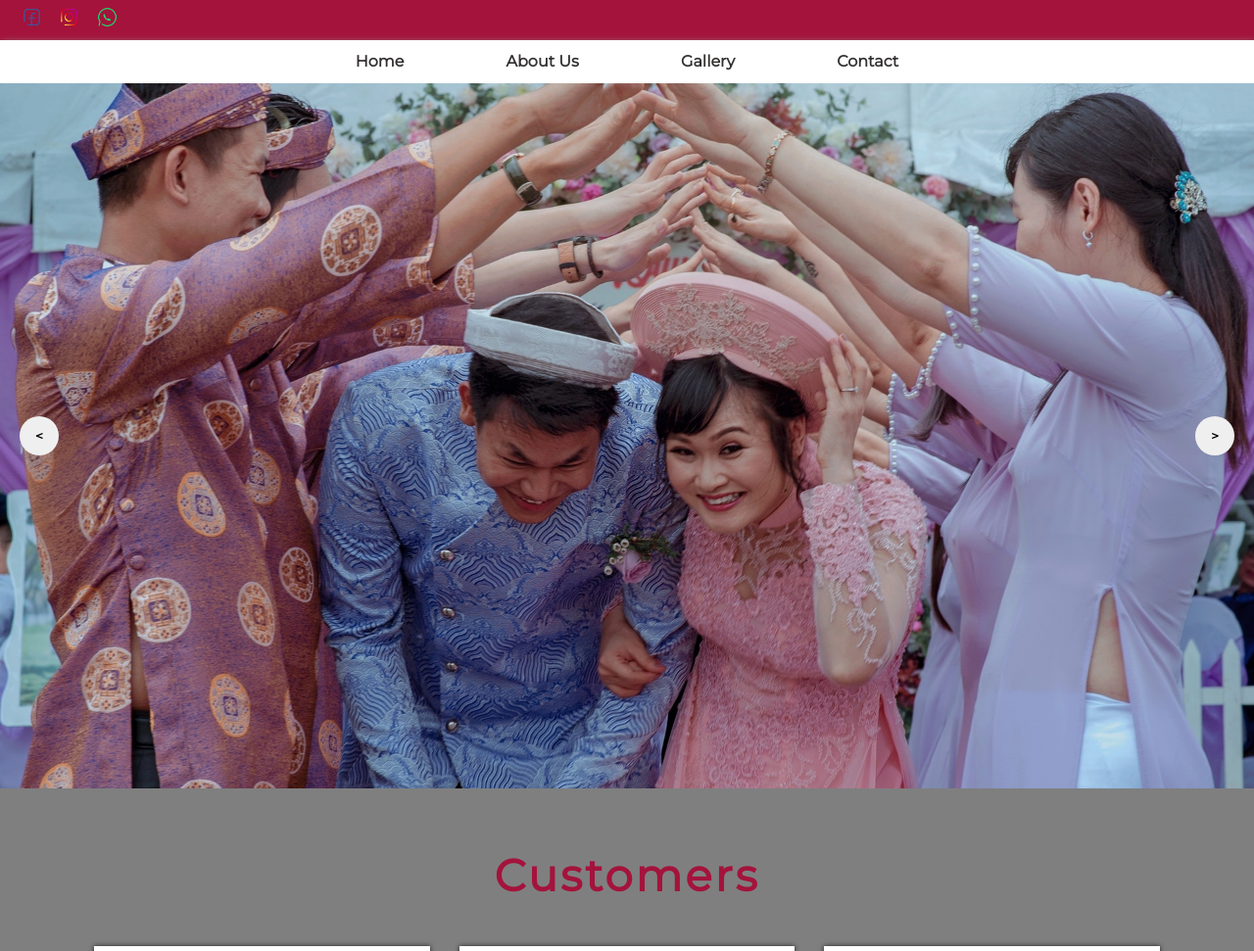
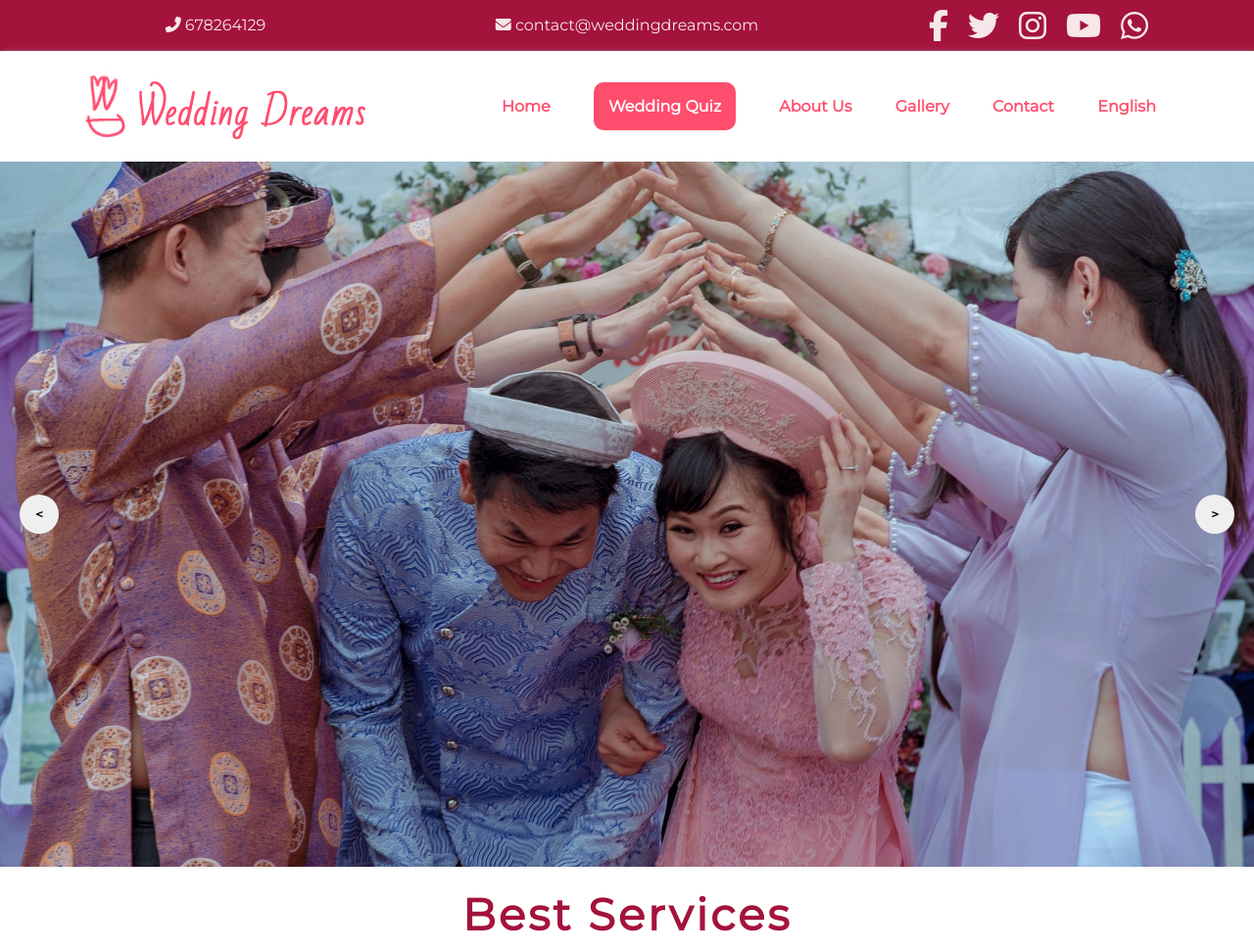
Before and after one commit to emontejomartinez/weddingDreams, a plain HTML site: page weddingDreams/web/index.html in a window 1280 px wide. Shown: the top 971 px of the page at 98% size. Drawn offline with Linux system fonts and the light colour scheme.

Commit message:
nav y otras cosas

```diff
--- a/weddingDreams/web/css/footer_style.css
+++ b/weddingDreams/web/css/footer_style.css
@@ -1,6 +1,7 @@
 /* FOOTER */
 
-.flex{
+.fa{
+    font-size: 25px;
     display: flex;
     flex-direction: column;
     justify-content: center;
@@ -16,18 +17,6 @@
 .footer h2{
     margin-bottom: 5px;
 }
-.footer a{
-    color: #fff;
-    text-decoration: underline;
-    text-decoration-color: transparent;
-    transition: 1s;
-}
-
-.footer a:hover{
-    text-decoration-color: white;
-    color: var(--light);
-    opacity: 1;
-}
 
 .footer-container{
     width: 85vw;
@@ -36,22 +25,21 @@
 }
 
 .footer-container p, .footer-container a, .footer-container span{
-    opacity: 0.8;
+    opacity: 0.9;
 }
-
 
 .useful_links a{
     display: block;
 }
 
-.social-icons{
+.social-icons-bot{
     list-style: none;
     display: flex;
     justify-content: start;
     padding: 15px 0;
 }
 
-.social-icons li{
+.social-icons-bot a{
     margin: 0 10px;
     width: 50px;
     height: 50px;
@@ -60,12 +48,14 @@
     border-radius: 50%;
     transition: var(--transition);
     cursor: pointer;
+    text-decoration: none;
 }
 
-.social-icons li:hover{
+.social-icons-bot a:hover{
     background: var(--medium);
     color: white;
 }
+
 .contact-item span{
     display: block;
 }
@@ -78,6 +68,20 @@
     text-align:center;
     opacity: 0.6;
     margin-bottom:0;
+}
+
+.useful_links  a, .copyright a{
+    color: #fff;
+    text-decoration: underline;
+    text-decoration-color: transparent;
+    transition: 1s;
+}
+
+
+.useful_links a:hover, .copyright a:hover{
+    text-decoration-color: white;
+    color: var(--light);
+    opacity: 1;
 }
 
 @media (min-width: 320px){
--- a/weddingDreams/web/css/index_style.css
+++ b/weddingDreams/web/css/index_style.css
@@ -16,55 +16,92 @@
   font-family: "Montserrat", sans-serif;
 }
 
-/* Social compo */
-.social_nav {
+/* Social Nav */
+
+.social_nav{
   background-color: var(--dark);
-  width: 100%;
-  text-align: left;
-  font-size: 13px;
-  padding: 0px 15px;
+  padding: 10px;
+  display: grid;
+  grid-template-columns: repeat(3, 1fr);
 }
 
-.social_nav img {
-  width: 35px;
+.social-item{
+  color: #fff;
+  opacity: 0.9;
+  align-self: center;
+  justify-self: center;
 }
 
-.social_nav li {
-  display: inline-block;
+.social-icons-top{
+  display: flex;
+  justify-content: start;
 }
 
-.social_nav a {
+.social-icons-top a{
+  margin: 0 10px;
+  color: #fff;
+  border-radius: 50%;
+  transition: var(--transition);
+  cursor: pointer;
   text-decoration: none;
-  color: #313033;
+}
+
+.social-icons-top a:hover{
+  color: var(--light);
+}
+
+/* Principal Nav */
+
+.principal_nav {
+  background-color: #ffffffc9;
+  box-shadow: 2px 2px 7px #929292;
+  display: flex;
+  justify-content: space-between;
+  align-items: center;
+}
+
+.navbar-brand{
+  margin: 15px 0 15px 80px;
+}
+
+.navbar-brand img{
+  width: 300px;
+}
+
+.navbar-nav{
+  margin-right: 80px;
+}
+
+.navbar-nav li{
+  display: inline-block;
+  padding: 20px;
+}
+
+.navbar-nav a{
+  text-decoration: none;
+  color: var(--medium);
   font-weight: bold;
 }
 
-.social_nav a:hover {
-  color: #fff;
+.navbar-nav a:hover {
+  color: var(--dark);
 }
 
-/* nav compo style */
-.principal_nav {
-  background-color: #ffffffc9;
-  width: 100%;
-  text-align: center;
-  box-shadow: 2px 2px 7px #929292;
+.active{
+  padding: 15px;
+  background-color: var(--medium);
+  border-radius: 10px;
+  color: #fff !important;
 }
 
-.principal_nav li {
-  display: inline-block;
-  padding: 10px 50px;
+.active:hover{
+  background-color: var(--light);
 }
 
-.principal_nav a {
-  text-decoration: none;
-  color: #333030;
-  font-weight: bold;
-}
 
-.principal_nav a:hover {
-  color: #000000;
-}
+
+
+
 
 body {
     line-height: 1.5;
--- a/weddingDreams/web/css/review_style.css
+++ b/weddingDreams/web/css/review_style.css
@@ -23,6 +23,7 @@ img{
     margin: 15px 0;
 }
 
+/* customers */
 .sec-width{
     width: 85vw;
     margin: 0 auto!important;
--- a/weddingDreams/web/index.html
+++ b/weddingDreams/web/index.html
@@ -12,25 +12,43 @@
     <title>Wedding Dreams</title>
 </head>
 <body>
-    <nav>
-     <ul class="social_nav">
-         <li><a href="#"><img src="img/social_nav_icon/facebook.png"></a></li>
-         <li><a href="#"><img src="img/social_nav_icon/instagram.png"></a></li>
-         <li><a href="#"><img src="img/social_nav_icon/whatsapp.png"></a></li>
-         <li><a href="#"><ims src="img/social_nav_icon/youtube.png"></a></li>
-     </ul>
+    <nav class="social_nav">
+        <div class="social-item">
+            <span><i class="fas fa-phone-alt"></i></span>
+            <span>678264129</span>
+        </div>
+
+        <div class="social-item">
+            <span><i class="fas fa-envelope"></i></span>
+            <span>contact@weddingdreams.com</span>
+        </div>
+
+        <div class="social-item social-icons-top">
+            <a href="#" class="fa fa-facebook fa-2x"></a>
+            <a href="#" class="fa fa-twitter fa-2x"></a>
+            <a href="#" class="fa fa-instagram fa-2x"></a>
+            <a href="#" class="fa fa-youtube fa-2x"></a>
+            <a href="#" class="fa fa-whatsapp fa-2x"></a>
+        </div>
     </nav>
 
-    <nav>
-       <ul class="principal_nav">
-           <li><a href="#">Home</a></li>
-           <li><a href="#">About Us</a></li>
-           <li><a href="#">Gallery</a></li>
-           <li><a href="#">Contact</a></li>
-       </ul>
+    <nav class="principal_nav">
+        <!-- Brand/logo -->
+        <a class="navbar-brand" href="#">
+            <img src="img/logo.png" alt="logo">
+        </a>
+        <!-- Links -->
+        <ul class="navbar-nav">
+            <li><a href="#">Home</a></li>
+            <li><a href="#" class="active">Wedding Quiz</a></li>
+            <li><a href="#">About Us</a></li>
+            <li><a href="#">Gallery</a></li>
+            <li><a href="#">Contact</a></li>
+            <li><a href="#">English</a></li>
+        </ul>
     </nav>
 
-    <div class="carousel">
+    <header class="carousel">
         <div class="carousel__item carousel__item--visible">
             <img src="img/carousel/principalCarousel(1).jpg" />
         </div>
@@ -44,9 +62,20 @@
             <button id="carousel__button--prev" aria-label="Previous slide"><</button>
             <button id="carousel__button--next" aria-label="Next slide">></button>
         </div>
-    </div>
+    </header>
 
-    <section class="customers" id="customers">
+    <section class="services">
+        <div class="title">
+            <h2>Best Services</h2>
+        </div>
+
+        <div class="services-container">
+
+        </div>
+
+    </section>
+
+    <section class="customers">
         <div class="sec-width">
             <div class="title">
                 <h2>Customers</h2>
@@ -82,7 +111,6 @@
             </div>
         </div>
     </section>
-    <!-- end of body content -->
 
     <footer class="footer">
         <section class="footer-container">
@@ -95,11 +123,13 @@
 
             <div>
                 <h2>Connect With Us</h2>
-                <ul class="social-icons">
-                    <li class="flex"><i class="fa fa-facebook fa-2x"></i></li><!-- facebook icon -->
-                    <li class="flex"><i class="fa fa-twitter fa-2x"></i></li><!-- twitter icon -->
-                    <li class="flex"><i class="fa fa-instagram fa-2x"></i></li><!-- instagram icon -->
-                </ul>
+                <div class="social-icons-bot">
+                    <a href="#" class="fa fa-facebook fa-2x"></a>
+                    <a href="#" class="fa fa-twitter fa-2x"></a>
+                    <a href="#" class="fa fa-instagram fa-2x"></a>
+                    <a href="#" class="fa fa-youtube fa-2x"></a>
+                    <a href="#" class="fa fa-whatsapp fa-2x"></a>
+                </div>
             </div>
 
             <div>
@@ -139,6 +169,7 @@
             </div>
         </section>
     </footer>
+
     <script src="shared/js/carousel.js"></script>
 </body>
 </html>
```
Also changed, not shown: weddingDreams/web/img/logo.png (added).
